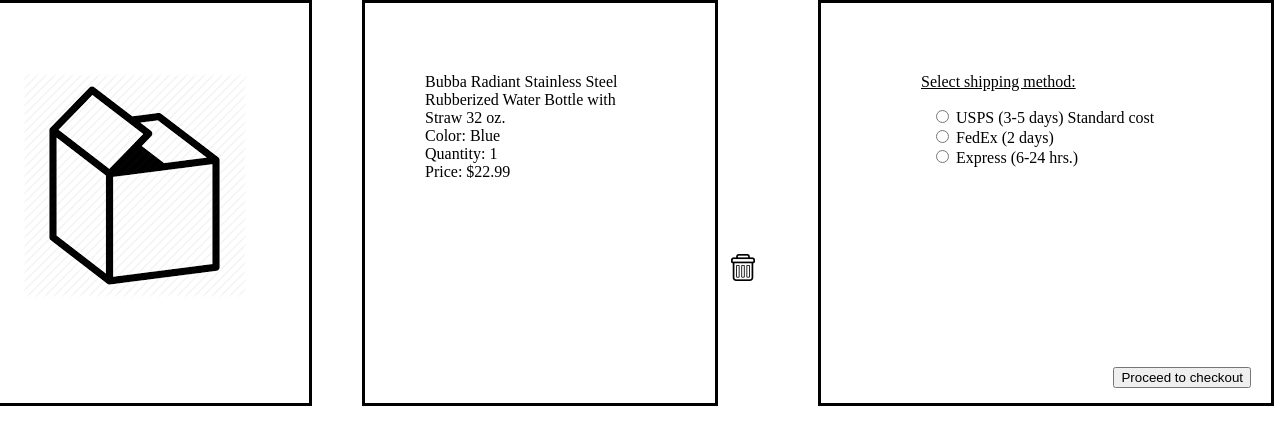
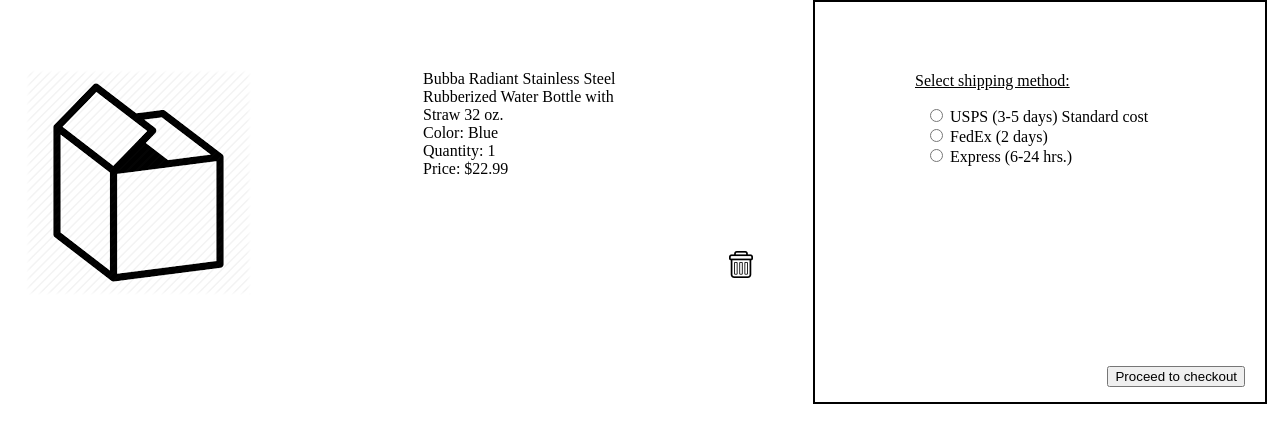
Before and after one commit to indigo77072/AppDevSouthBalanceSite, a PHP site: page /cart.php in a window 1280 px wide. Shown: the part 132-577 px from the top of the page. Run offline with PHP 8.4, Linux system fonts and the light colour scheme.

Commit message:
Update cart.php and cart_styles.css

```diff
--- a/cart.php
+++ b/cart.php
@@ -49,6 +49,7 @@
             </div>
         </div>
 
+
 <!--
         <div id="bodyContainer">
         <div id="leftColumn">
--- a/cart_styles.css
+++ b/cart_styles.css
@@ -22,7 +22,7 @@
     text-align: center;
     line-height: 75px;
     font-size: 30px; */
-    border: 3px solid black;
+    /* border: 3px solid black; */
     /* background-color: cyan; */
 
   }
@@ -49,6 +49,7 @@
     min-width: 450px;
     margin-right: 50px;
     height: 400px;
+    border: 2px solid black;
   }
 
   p#shippingConfigTitle {
```
